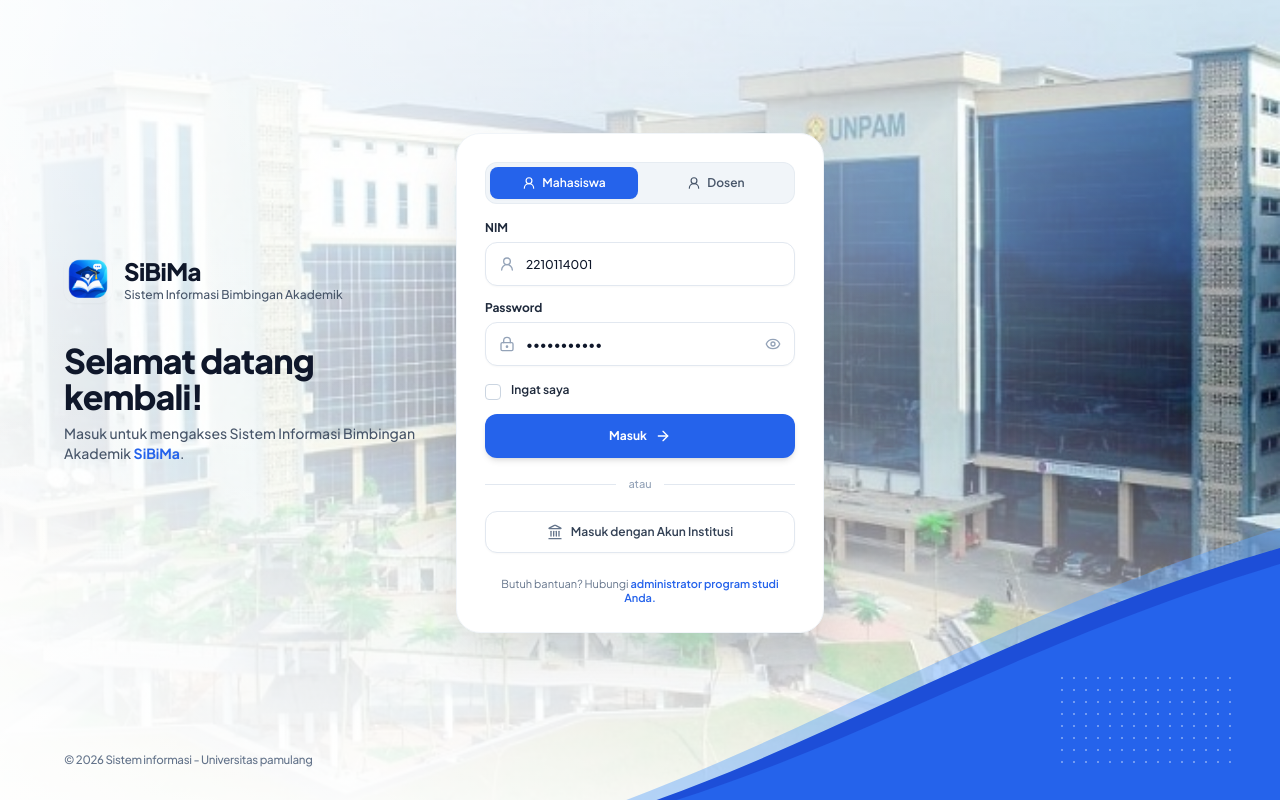
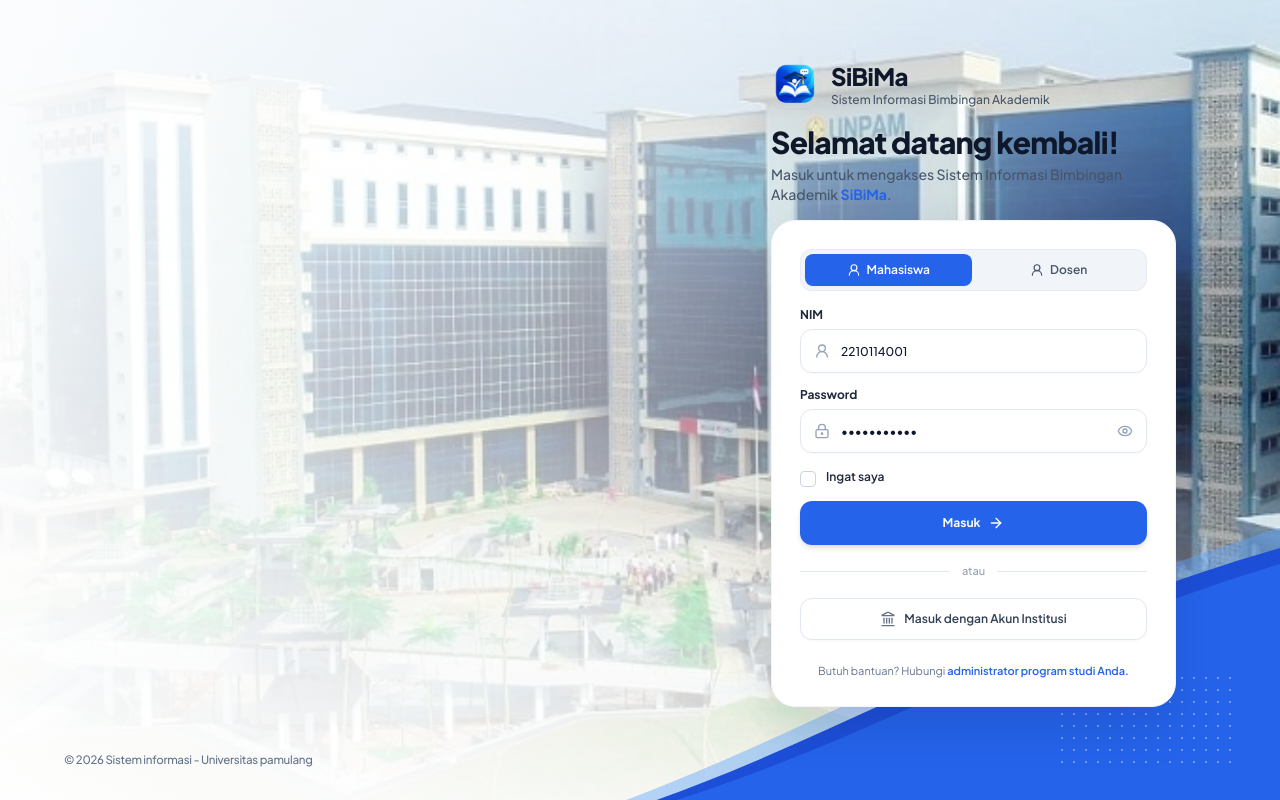
Before and after one commit to Bogaaing/sibimak, a React (Vite) app: page /login in a window 1280 px wide. Built offline with nearby package versions, Linux system fonts and the light colour scheme; no server answers; sample sign-in values are in the browser's storage.

Commit message:
style(login): stack logo and welcome text above form card on the right side

```diff
--- a/src/features/auth/pages/Login.tsx
+++ b/src/features/auth/pages/Login.tsx
@@ -121,10 +121,11 @@
       {/* 4. MAIN WORKSPACE CONTAINER */}
       <div className="relative z-10 w-full max-w-[1440px] mx-auto px-6 sm:px-12 lg:px-16 py-6 sm:py-8 flex-1 flex flex-col justify-between">
         {/* UPPER & MIDDLE WORKSPACE */}
-        <div className="flex-1 flex flex-col lg:grid lg:grid-cols-12 items-center lg:items-center gap-8 lg:gap-6 my-auto w-full">
-          {/* LEFT SIDE: BRANDING & WELCOME MESSAGE */}
-          <div className="w-full lg:col-span-5 xl:col-span-4 space-y-6 pt-2 lg:pt-0 lg:-mt-12">
-            {/* Upper-Left Branding */}
+        <div className="flex-1 flex flex-col items-center lg:items-end justify-center my-auto w-full">
+          <div className="w-full max-w-[390px] sm:max-w-[405px] space-y-4 lg:mr-4 xl:mr-10">
+            {/* BRANDING & WELCOME MESSAGE ABOVE FORM */}
+            <div className="space-y-3">
+              {/* Logo & SiBiMa Text */}
               <div className="flex items-center gap-3">
                 <img
                   src="/assets/app-logo.png"
@@ -141,19 +142,18 @@
                 </div>
               </div>
 
-            {/* Welcome Headline & Description directly below the logo */}
-            <div className="space-y-2 pt-2 sm:pt-4">
-              <h2 className="text-2xl sm:text-3xl lg:text-[34px] font-black text-slate-900 tracking-tight leading-[1.2]">
+              {/* Welcome Headline & Description */}
+              <div className="space-y-1 pt-1">
+                <h2 className="text-2xl sm:text-3xl font-black text-slate-900 tracking-tight leading-[1.2]">
                   Selamat datang kembali!
                 </h2>
-              <p className="text-xs sm:text-sm text-slate-600 font-medium leading-relaxed max-w-sm sm:max-w-md">
+                <p className="text-xs sm:text-sm text-slate-600 font-medium leading-relaxed">
                   Masuk untuk mengakses Sistem Informasi Bimbingan Akademik <strong className="text-[#2563EB] font-bold">SiBiMa</strong>.
                 </p>
               </div>
             </div>
 
-          {/* CENTER: COMPACT AUTHENTICATION CARD (~400px, UNBLOCKS UNPAM LOGO ON RIGHT) */}
-          <div className="w-full max-w-[390px] sm:max-w-[405px] lg:col-span-5 xl:col-span-4 lg:col-start-6 xl:col-start-5 mx-auto">
+            {/* AUTHENTICATION CARD */}
             <div className="bg-white rounded-[24px] border border-slate-100 shadow-[0_20px_50px_rgba(0,0,0,0.10)] p-6 sm:p-7 space-y-4">
               {/* Role Switcher Pill (42px) */}
               <div className="h-[42px] p-1 bg-[#F1F5F9] rounded-xl border border-slate-200/70 flex items-center gap-1">
```
Lines whose indentation alone changed are shown as unchanged.
